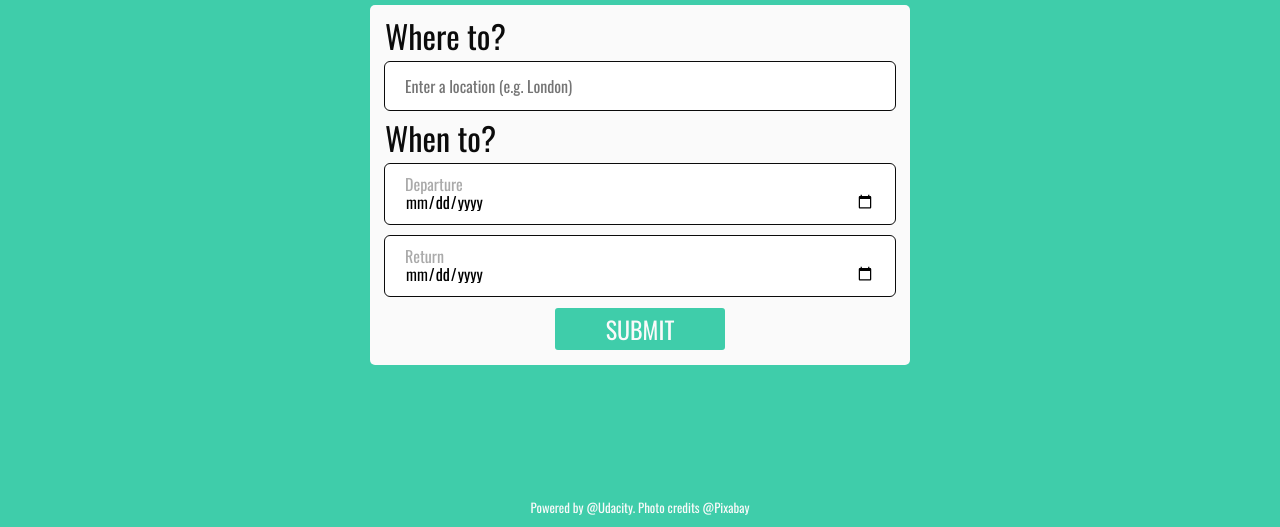
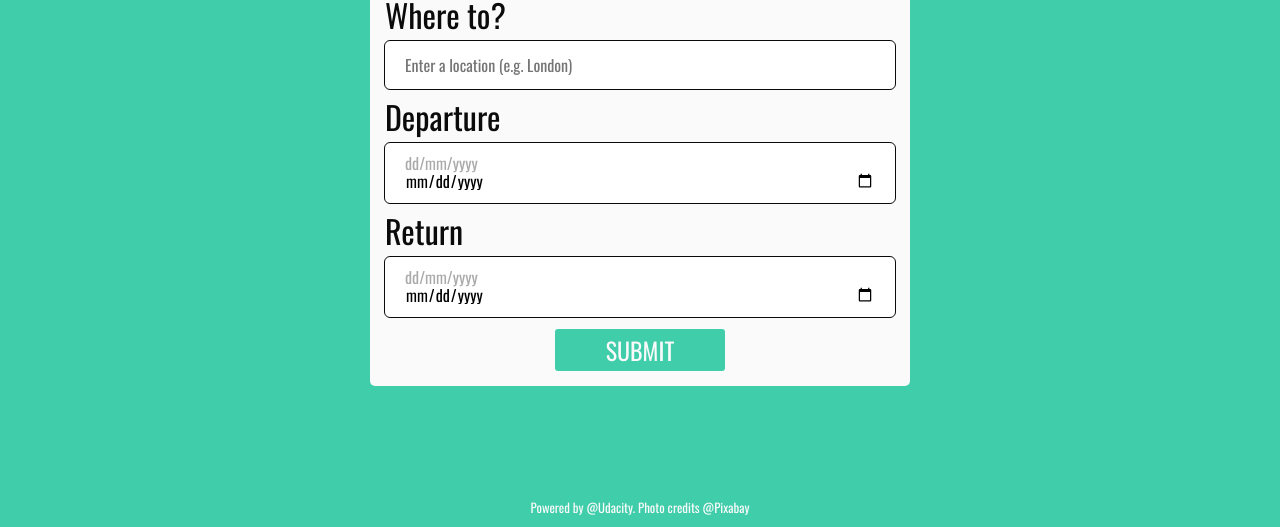
Before and after one commit to EvelinaIo/tripplan-app, a website built with webpack: page src/client/views/index.html in a window 1280 px wide. Shown: the part 360-887 px from the top of the page. Built offline with nearby package versions, Linux system fonts and the light colour scheme.

Commit message:
refactor: Change labels & placeholder for dates

```diff
--- a/src/client/views/index.html
+++ b/src/client/views/index.html
@@ -24,9 +24,10 @@
             <input type="text" id="location" placeholder="Enter a location (e.g. London)">
           </div>
           <div class ="holder">
-            <label for="date">When to?</label>
-            <input type="date" id="departure" class="date" placeholder="Departure">
-            <input type="date" id="return" class="date" placeholder="Return">
+            <label for="date">Departure</label>
+            <input type="date" id="departure" class="date" placeholder="dd/mm/yyyy">
+            <label for="date">Return</label>
+            <input type="date" id="return" class="date" placeholder="dd/mm/yyyy">
           </div>
           <button class="btn-large" id="generate" type = "submit">SUBMIT</button>
         </form>
```
